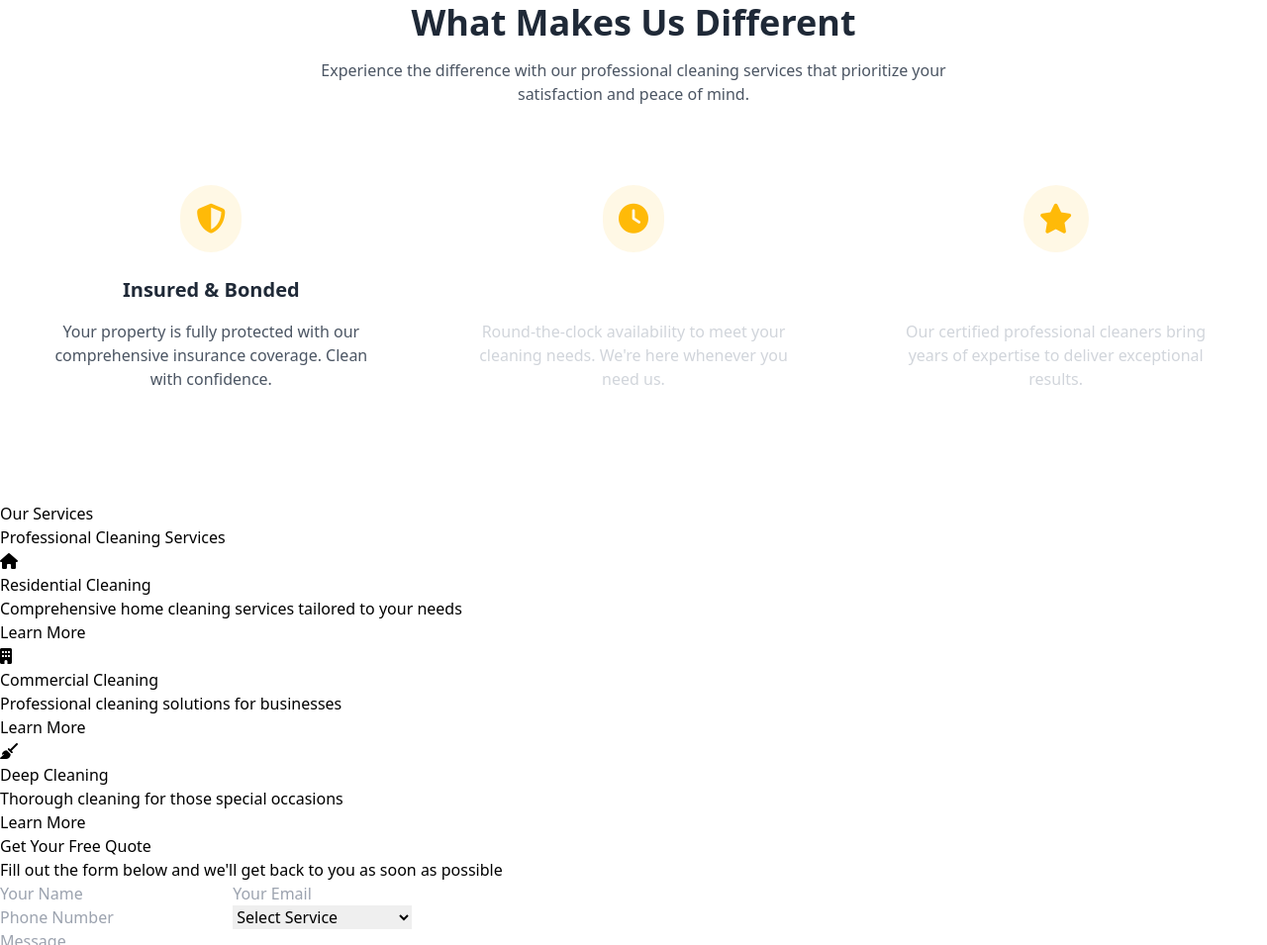
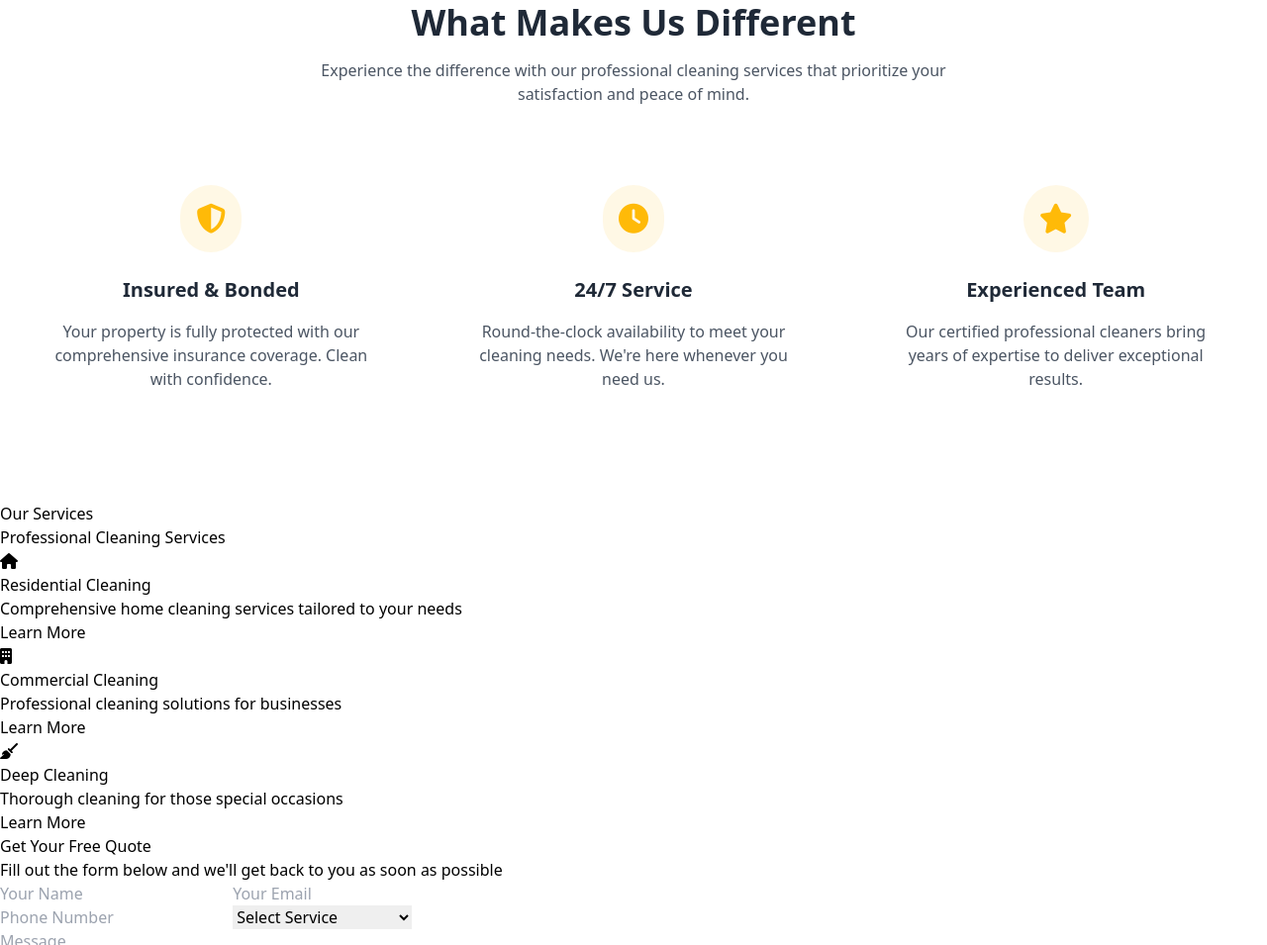
Before and after one commit to nyagooh/A1proffesional-cleaning, a website: page index.html in a window 1280 px wide. Shown: the part 1361-2316 px from the top of the page at 99% size. Drawn offline with nearby package versions, Linux system fonts and the light colour scheme.

Commit message:
update Style of why choose section to be consistent with websites colour codes

```diff
--- a/index.html
+++ b/index.html
@@ -273,24 +273,24 @@
                 </div>
 
                 <!-- Feature 2 -->
-                <div class="single-feature group p-8 bg-white/10 backdrop-blur-sm rounded-xl hover:bg-white/15 transition-all duration-300 transform hover:-translate-y-2">
+                <div class="single-feature group p-8 bg-gray/50 backdrop-blur-sm rounded-xl hover:bg-gray/100 transition-all duration-300 transform hover:-translate-y-2">
                     <div class="text-center">
                         <div class="inline-block p-4 bg-[#FFBA08]/10 rounded-full mb-6 group-hover:bg-[#FFBA08]/20 transition-colors duration-300">
                             <i class="fas fa-clock text-3xl text-[#FFBA08]"></i>
                         </div>
-                        <h3 class="text-xl font-bold text-white mb-4">24/7 Service</h3>
-                        <p class="text-gray-300">Round-the-clock availability to meet your cleaning needs. We're here whenever you need us.</p>
+                        <h3 class="text-xl font-bold text-gray-800 mb-4">24/7 Service</h3>
+                        <p class="text-gray-600">Round-the-clock availability to meet your cleaning needs. We're here whenever you need us.</p>
                     </div>
                 </div>
 
                 <!-- Feature 3 -->
-                <div class="single-feature group p-8 bg-white/10 backdrop-blur-sm rounded-xl hover:bg-white/15 transition-all duration-300 transform hover:-translate-y-2">
+                <div class="single-feature group p-8 bg-gray/50 backdrop-blur-sm rounded-xl hover:bg-gray/100 transition-all duration-300 transform hover:-translate-y-2">
                     <div class="text-center">
                         <div class="inline-block p-4 bg-[#FFBA08]/10 rounded-full mb-6 group-hover:bg-[#FFBA08]/20 transition-colors duration-300">
                             <i class="fas fa-star text-3xl text-[#FFBA08]"></i>
                         </div>
-                        <h3 class="text-xl font-bold text-white mb-4">Experienced Team</h3>
-                        <p class="text-gray-300">Our certified professional cleaners bring years of expertise to deliver exceptional results.</p>
+                        <h3 class="text-xl font-bold text-gray-800 mb-4">Experienced Team</h3>
+                        <p class="text-gray-600">Our certified professional cleaners bring years of expertise to deliver exceptional results.</p>
                     </div>
                 </div>
             </div>
```
